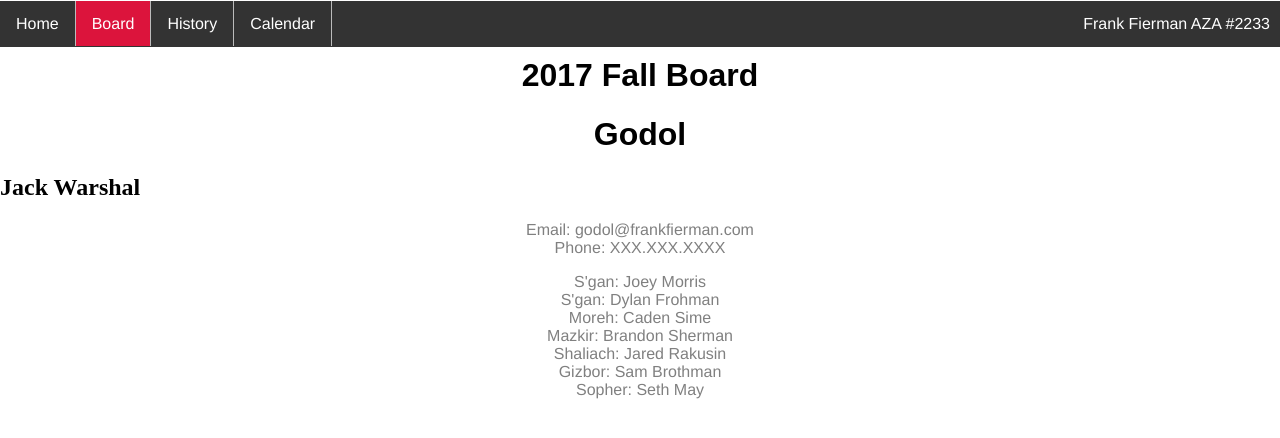
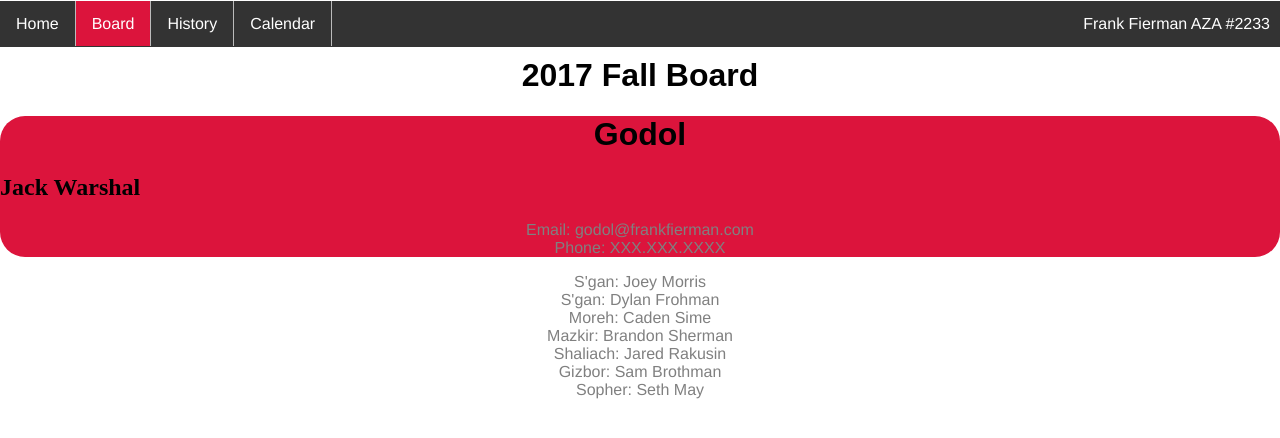
Before and after one commit to fiermanmazkir/fiermanmazkir.github.io, a Jekyll site: the page built from board/index.md, in a window 1280 px wide. Shown: the top 438 px of the page. Built offline with Jekyll 4.4.1, drawn with Linux system fonts in a browser that asks for light colours.

Commit message:
Update style.css

```diff
--- a/css/style.css
+++ b/css/style.css
@@ -74,7 +74,7 @@ p {
 	float: left;
 }
 
-godol-board {
+.godol-board {
 	background: Crimson;
 	float: center;
 	clear: both;
```
